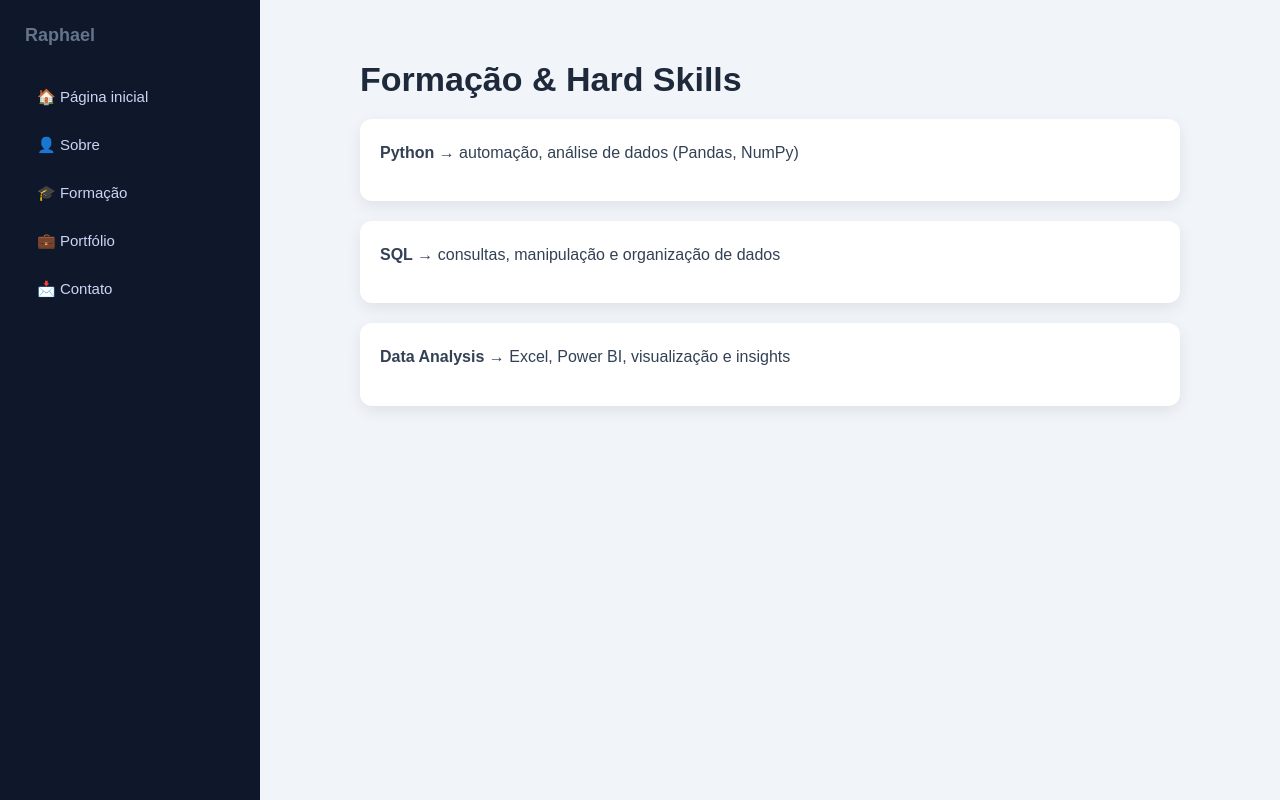
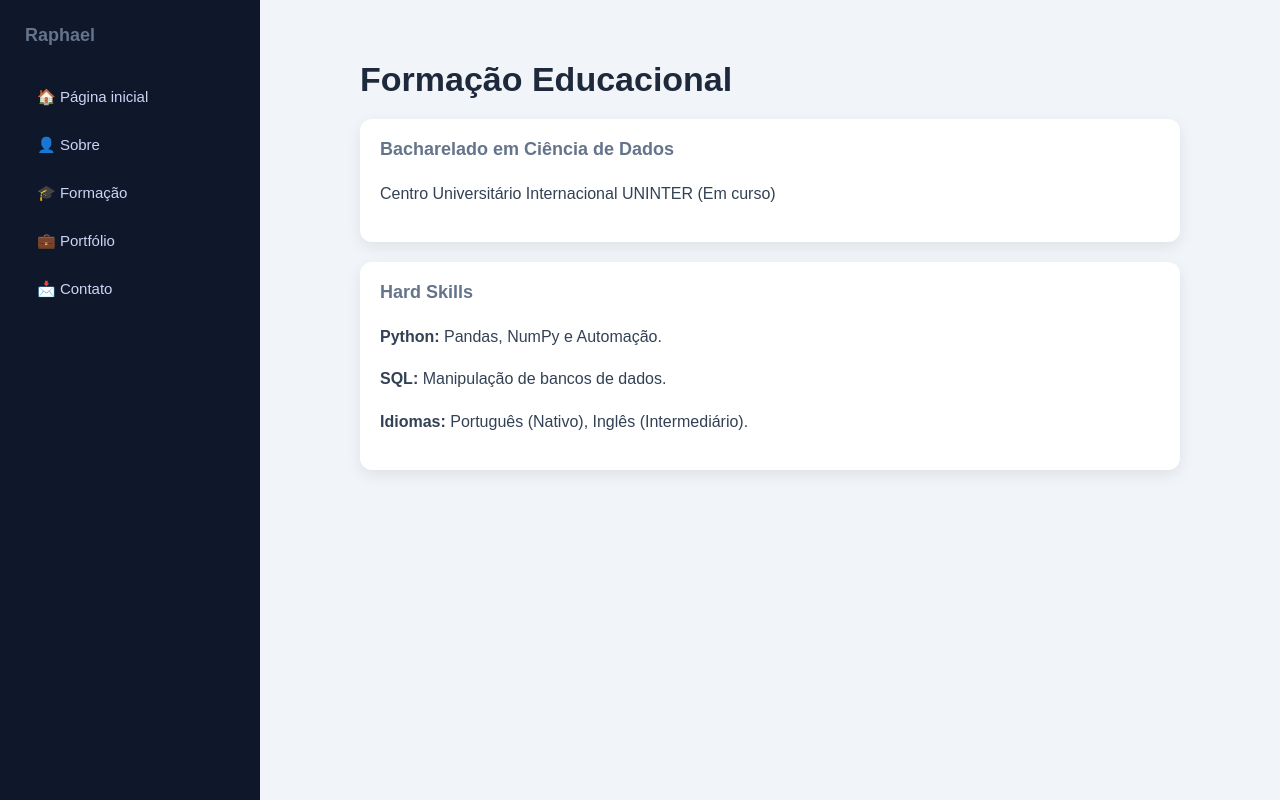
Before and after one commit to Opaci7/portfolio-raphael, a plain HTML site: page index.html in a window 1280 px wide. Both pictures are taken after a click on the button "🎓 Formação". Drawn offline with Linux system fonts and the light colour scheme.

Commit message:
Update index.html

```diff
--- a/index.html
+++ b/index.html
@@ -30,47 +30,57 @@
       <h1>Raphael Paciencia</h1>
       <h2>Analista de Dados em formação | Foco em soluções práticas</h2>
 
+      <div class="card">
         <p>
           Transformo dados em decisões práticas. Meu foco não é apenas analisar números,
           mas resolver problemas reais com lógica, organização e tecnologia.
         </p>
+      </div>
 
+      <div class="card">
         <p>
           Atualmente estudo Ciência de Dados e desenvolvo projetos aplicados utilizando Python, SQL e análise de dados sociais.
         </p>
+      </div>
     </section>
 
     <!-- SOBRE -->
     <section id="sobre">
       <h1>Sobre</h1>
 
+      <div class="card">
         <p>
           Tenho 31 anos e estou em transição de carreira para a área de dados, trazendo comigo uma base sólida em organização, responsabilidade e tomada de decisão adquirida ao longo da minha trajetória profissional.
         </p>
+      </div>
 
+      <div class="card">
         <p>
           Minha experiência com consultoria financeira e gestão me ensinou a lidar com dados na prática — controle, análise e otimização. Hoje, aplico essa mesma lógica com ferramentas modernas como Python, SQL e Power BI.
         </p>
+      </div>
 
+      <div class="card">
         <p>
           Mais do que aprender tecnologia, meu objetivo é utilizá-la para gerar impacto real, melhorar processos e apoiar decisões estratégicas.
         </p>
+      </div>
     </section>
 
-    <!-- FORMAÇÃO / SKILLS -->
+    <!-- FORMAÇÃO -->
     <section id="skills">
-      <h1>Formação & Hard Skills</h1>
+      <h1>Formação Educacional</h1>
 
       <div class="card">
-        <p><strong>Python</strong> → automação, análise de dados (Pandas, NumPy)</p>
+        <h2>Bacharelado em Ciência de Dados</h2>
+        <p>Centro Universitário Internacional UNINTER (Em curso)</p>
       </div>
 
       <div class="card">
-        <p><strong>SQL</strong> → consultas, manipulação e organização de dados</p>
-      </div>
-
-      <div class="card">
-        <p><strong>Data Analysis</strong> → Excel, Power BI, visualização e insights</p>
+        <h2>Hard Skills</h2>
+        <p><strong>Python:</strong> Pandas, NumPy e Automação.</p>
+        <p><strong>SQL:</strong> Manipulação de bancos de dados.</p>
+        <p><strong>Idiomas:</strong> Português (Nativo), Inglês (Intermediário).</p>
       </div>
     </section>
 
@@ -80,30 +90,19 @@
 
       <div class="card">
         <h2>Mapeamento da Exclusão Digital – Zona Norte (SP)</h2>
-
         <p>
           Projeto focado em identificar padrões de acesso à tecnologia em regiões da Zona Norte de São Paulo, com o objetivo de entender desigualdades digitais e gerar insights sociais.
         </p>
-
-        <p>
-          <strong>Ferramentas:</strong> Python, análise de dados, visualização.
-        </p>
-
-        <p>
-          <strong>Impacto:</strong> análise voltada para identificação de desigualdade digital e geração de insights sociais.
-        </p>
+        <p><strong>Ferramentas:</strong> Python, análise de dados, visualização.</p>
+        <p><strong>Impacto:</strong> análise voltada para identificação de desigualdade digital e geração de insights sociais.</p>
       </div>
 
       <div class="card">
         <h2>Redes Neurais – Perceptron</h2>
-
         <p>
           Estudo e implementação de modelos básicos de redes neurais para classificação de dados, explorando fundamentos de machine learning.
         </p>
-
-        <p>
-          <strong>Ferramentas:</strong> Python, lógica matemática, modelagem.
-        </p>
+        <p><strong>Ferramentas:</strong> Python, lógica matemática, modelagem.</p>
       </div>
     </section>
 
@@ -111,13 +110,14 @@
     <section id="contato">
       <h1>Contato</h1>
 
+      <div class="card">
         <p>
           Estou aberto a oportunidades na área de dados e projetos que envolvam análise, automação e tecnologia.
         </p>
 
         <p>Email: rapha_pac@icloud.com</p>
+      </div>
 
-      <!-- FORMULÁRIO -->
       <form id="form">
         <input type="text" id="nome" placeholder="Nome">
         <input type="email" id="email" placeholder="Email">
@@ -125,9 +125,7 @@
         <button type="submit">Enviar</button>
       </form>
 
-      <!-- BOTÕES -->
       <div class="botoes-contato">
-
         <a href="https://wa.me/5511954638159?text=Olá Raphael, vi seu portfólio e gostaria de conversar." target="_blank" class="btn">
           WhatsApp
         </a>
@@ -135,7 +133,6 @@
         <a href="curriculo.pdf" download class="btn">
           Baixar Currículo
         </a>
-
       </div>
 
     </section>
```
Lines whose indentation alone changed are shown as unchanged.
